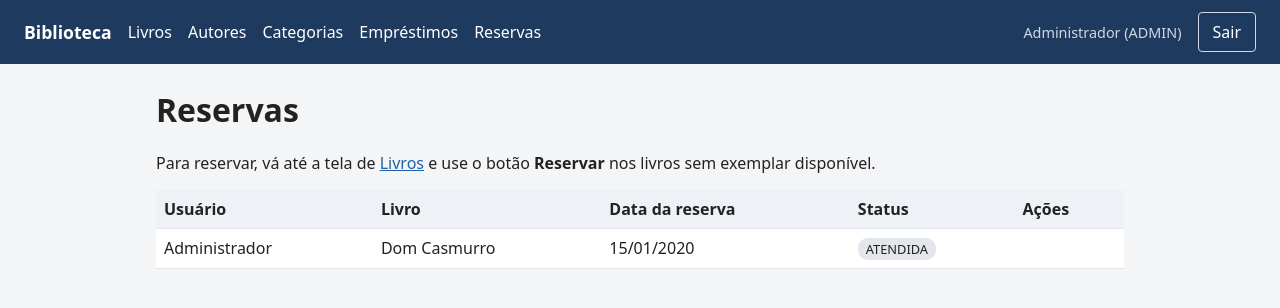
After one commit to cardevv/biblioteca-canarozzo, a Spring Boot app: page /reservas.html in a window 1280 px wide. The commit adds this page. Shown: the top 308 px of the page. Run offline with Spring Boot 4, Linux system fonts and the light colour scheme; a user stored in the database is signed in; data comes from the database, SQL or seed files in the repository; tables that the repository leaves empty hold one stand-in row (values such as "Sample post"); some of the project's set-up classes (security, data sources, template engines, error pages and the like) are left out, and stand-ins take their place.

Commit message:
feat: adiciona tela de reservas

```diff
--- /dev/null
+++ b/src/main/resources/static/js/reservas.js
@@ -0,0 +1,55 @@
+// Tela de reservas
+// LEITOR: ve e cancela as proprias reservas
+// ADMIN: ve todas, pode cancelar ou marcar como atendida
+
+const CORES_RESERVA = { ATIVA: 'verde', ATENDIDA: '', CANCELADA: 'vermelha' };
+
+async function carregarReservas() {
+    try {
+        const reservas = await api(ehAdmin() ? '/api/reservas' : '/api/reservas/minhas');
+        const corpo = document.getElementById('tabela-reservas');
+
+        if (reservas.length === 0) {
+            corpo.innerHTML = '<tr><td colspan="5">Nenhuma reserva encontrada.</td></tr>';
+            return;
+        }
+
+        corpo.innerHTML = reservas.map(r => `
+            <tr>
+                ${ehAdmin() ? `<td>${escaparHtml(r.usuarioNome)}</td>` : ''}
+                <td>${escaparHtml(r.livroTitulo)}</td>
+                <td>${formatarData(r.dataReserva)}</td>
+                <td><span class="etiqueta ${CORES_RESERVA[r.status]}">${r.status}</span></td>
+                <td class="acoes">${r.status === 'ATIVA' ? botoesReserva(r.id) : ''}</td>
+            </tr>`).join('');
+    } catch (e) {
+        mostrarMensagem(e.message);
+    }
+}
+
+function botoesReserva(id) {
+    let html = `<button class="pequeno perigo" onclick="alterarReserva(${id}, 'cancelar')">Cancelar</button>`;
+    if (ehAdmin()) {
+        html += ` <button class="pequeno" onclick="alterarReserva(${id}, 'atender')">Marcar atendida</button>`;
+    }
+    return html;
+}
+
+// acao = 'cancelar' ou 'atender' -> PUT /api/reservas/{id}/{acao}
+async function alterarReserva(id, acao) {
+    if (acao === 'cancelar' && !confirm('Cancelar esta reserva?')) return;
+    try {
+        await api('/api/reservas/' + id + '/' + acao, { method: 'PUT' });
+        mostrarMensagem(acao === 'cancelar' ? 'Reserva cancelada.' : 'Reserva marcada como atendida.', 'sucesso');
+        carregarReservas();
+    } catch (e) {
+        mostrarMensagem(e.message);
+    }
+}
+
+iniciarPagina().then(() => {
+    if (ehAdmin()) {
+        document.getElementById('titulo-pagina').textContent = 'Reservas';
+    }
+    carregarReservas();
+});
--- a/src/main/resources/static/livros.html
+++ b/src/main/resources/static/livros.html
@@ -80,7 +80,8 @@
                         <th>Editora</th>
                         <th>Ano</th>
                         <th>ISBN</th>
-                        <th class="so-admin">Ações</th>
+                        <th>Disponíveis</th>
+                        <th>Ações</th>
                     </tr>
                 </thead>
                 <tbody id="tabela-livros"></tbody>
--- /dev/null
+++ b/src/main/resources/static/reservas.html
@@ -0,0 +1,39 @@
+<!DOCTYPE html>
+<html lang="pt-BR">
+<head>
+    <meta charset="UTF-8">
+    <meta name="viewport" content="width=device-width, initial-scale=1">
+    <title>Reservas - Biblioteca</title>
+    <link rel="stylesheet" href="/css/style.css">
+</head>
+<body>
+    <header id="topo"></header>
+
+    <main class="conteudo">
+        <h1 id="titulo-pagina">Minhas reservas</h1>
+
+        <p id="mensagem" class="alerta" hidden></p>
+
+        <p>Para reservar, vá até a tela de <a href="/livros.html">Livros</a> e use o botão
+            <strong>Reservar</strong> nos livros sem exemplar disponível.</p>
+
+        <div class="tabela-rolagem">
+            <table>
+                <thead>
+                    <tr>
+                        <th class="so-admin">Usuário</th>
+                        <th>Livro</th>
+                        <th>Data da reserva</th>
+                        <th>Status</th>
+                        <th>Ações</th>
+                    </tr>
+                </thead>
+                <tbody id="tabela-reservas"></tbody>
+            </table>
+        </div>
+    </main>
+
+    <script src="/js/api.js"></script>
+    <script src="/js/reservas.js"></script>
+</body>
+</html>
```
Also changed, not shown: src/main/resources/static/js/livros.js (+27 -5 lines).
